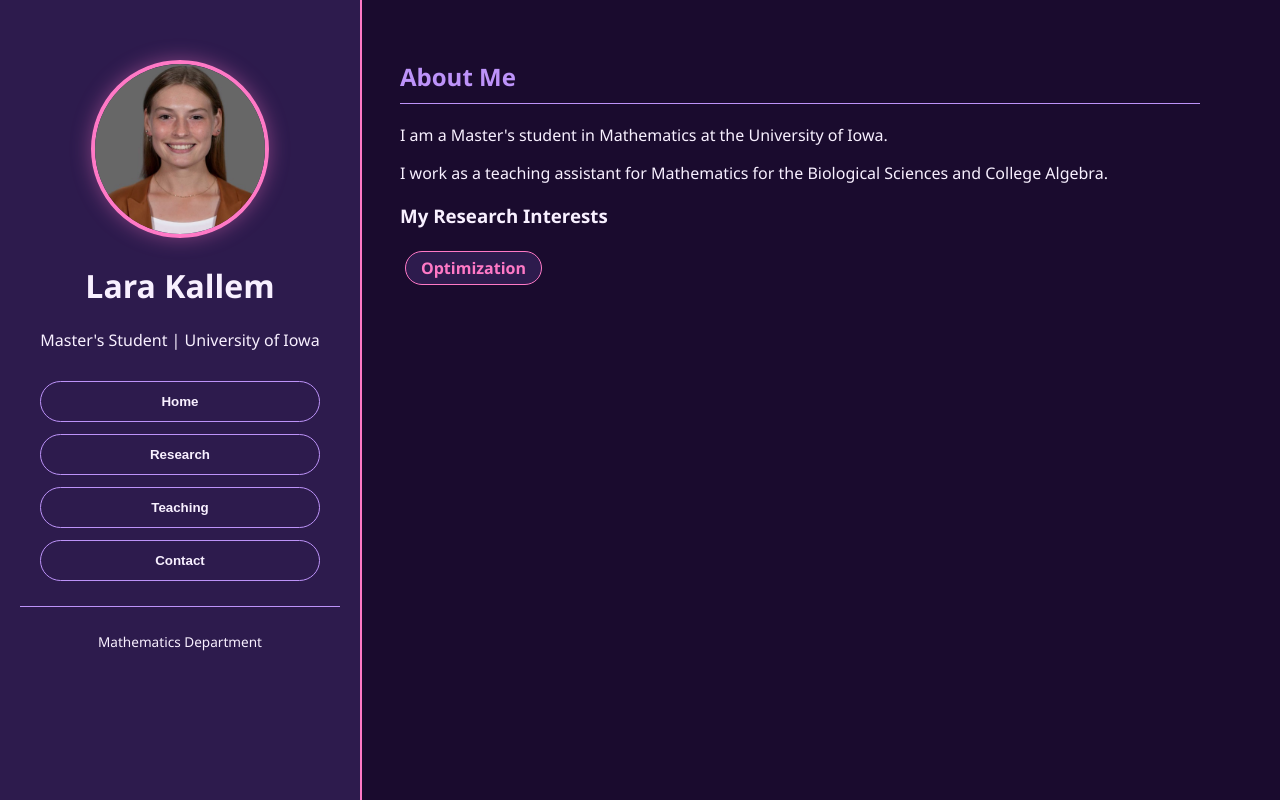
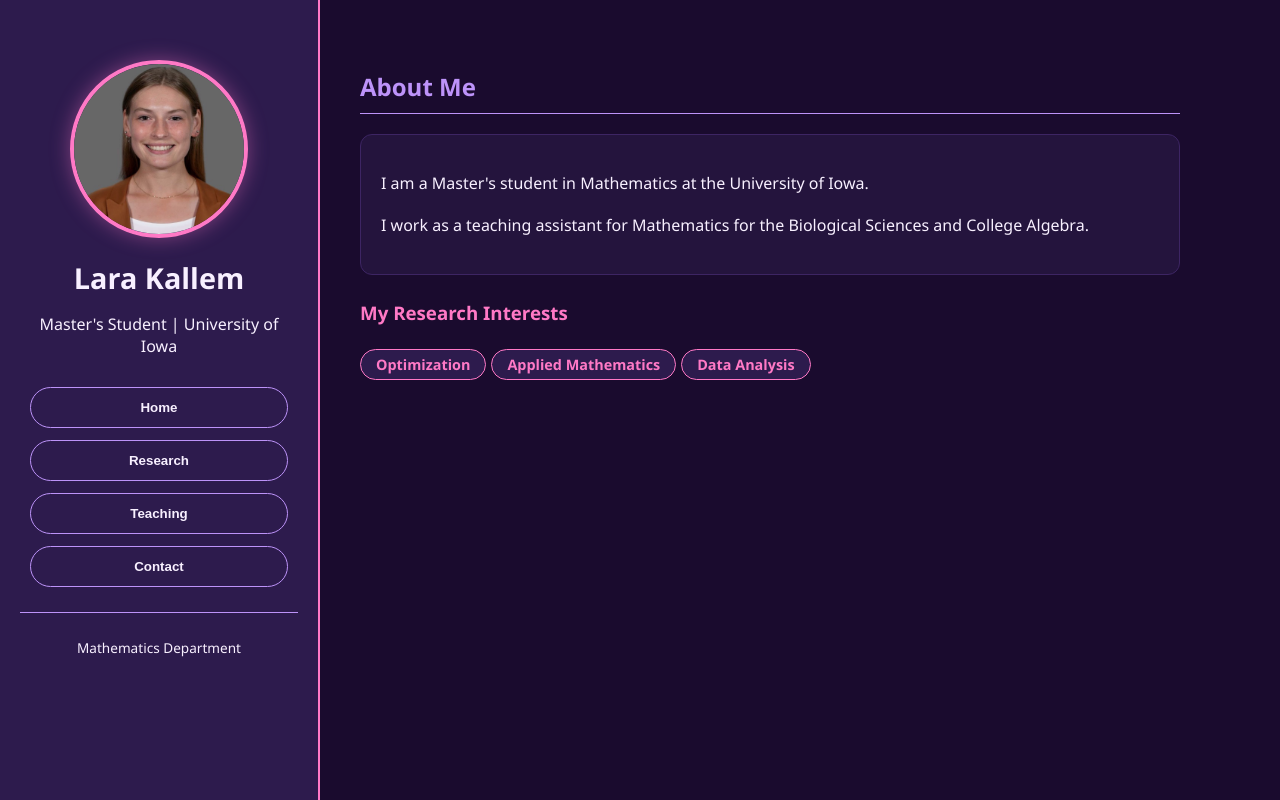
Before and after one commit to larakallem/Lara-Kallem-github.io, a plain HTML site: page index.html in a window 1280 px wide. Both pictures are taken after a click on the button "Home". Drawn offline with Linux system fonts and the light colour scheme.

Commit message:
Refactor index.html for improved structure and styling

```diff
--- a/index.html
+++ b/index.html
@@ -2,7 +2,11 @@
 <html lang="en">
 <head>
     <meta charset="UTF-8">
+    <meta name="viewport" content="width=device-width, initial-scale=1.0">
     <title>Lara Kallem | Master's Student</title>
+
+    <link rel="stylesheet" href="https://cdnjs.cloudflare.com/ajax/libs/font-awesome/6.4.2/css/all.min.css">
+
     <style>
         :root {
             --bg: #1a0b2e;
@@ -10,54 +14,152 @@
             --text: #f8f0ff;
             --pink: #ff79c6;
             --purple: #bd93f9;
+            --card-bg: #24143d;
+            --card-border: #3d2563;
         }
+
         body {
-            background-color: var(--bg); color: var(--text);
+            background-color: var(--bg);
+            color: var(--text);
             font-family: 'Segoe UI', Tahoma, Geneva, Verdana, sans-serif;
-            margin: 0; display: flex; overflow-x: hidden;
+            margin: 0;
+            display: flex;
+            min-height: 100vh;
         }
 
         /* SIDEBAR */
         .sidebar {
-            background-color: var(--sidebar); width: 320px; min-height: 100vh;
-            padding: 40px 20px; text-align: center; border-right: 2px solid var(--pink);
-            position: fixed; z-index: 100;
+            background-color: var(--sidebar);
+            width: 320px;
+            height: 100vh;
+            padding: 40px 20px;
+            text-align: center;
+            border-right: 2px solid var(--pink);
+            position: fixed;
+            left: 0;
+            top: 0;
+            z-index: 100;
+            box-sizing: border-box;
+            overflow-y: auto;
         }
+
         .profile-img {
-            width: 170px; height: 170px; border-radius: 50%;
-            border: 4px solid var(--pink); object-fit: cover;
-            margin-top: 20px; object-position: center -1px;
+            width: 170px;
+            height: 170px;
+            border-radius: 50%;
+            border: 4px solid var(--pink);
+            object-fit: cover;
+            margin-top: 20px;
+            object-position: center top;
             box-shadow: 0 0 20px rgba(255, 121, 198, 0.4);
         }
-        .nav-menu { margin-top: 30px; text-align: left; padding: 0 20px; }
+
+        .nav-menu {
+            margin-top: 30px;
+            text-align: left;
+            padding: 0 10px;
+        }
+
         .nav-btn {
-            display: block; width: 100%; padding: 12px; margin-bottom: 12px;
-            background: transparent; border: 1.5px solid var(--purple);
-            color: var(--text); text-align: center; text-decoration: none;
-            border-radius: 30px; font-weight: bold; transition: 0.3s;
-            cursor: pointer; outline: none;
+            display: block;
+            width: 100%;
+            padding: 12px;
+            margin-bottom: 12px;
+            background: transparent;
+            border: 1.5px solid var(--purple);
+            color: var(--text);
+            text-align: center;
+            text-decoration: none;
+            border-radius: 30px;
+            font-weight: bold;
+            transition: 0.3s;
+            cursor: pointer;
+            outline: none;
         }
-        .nav-btn:hover { background: var(--pink); border-color: var(--pink); color: var(--bg); }
+
+        .nav-btn:hover {
+            background: var(--pink);
+            border-color: var(--pink);
+            color: var(--bg);
+        }
 
         /* MAIN CONTENT */
-        .main { flex: 1; padding: 40px; margin-left: 360px; max-width: 800px; }
+        .main {
+            flex: 1;
+            padding: 40px;
+            margin-left: 320px; /* Match sidebar width */
+            max-width: 900px;
+            box-sizing: border-box;
+        }
 
-        /* POP-UP EFFECT: HIDE SECTIONS BY DEFAULT */
-        section { display: none; animation: fadeIn 0.5s; }
-        #home { display: block; } /* Show home by default */
+        section {
+            display: none;
+            animation: fadeIn 0.6s ease-out forwards;
+        }
+
+        #home { display: block; }
 
         @keyframes fadeIn {
-            from { opacity: 0; transform: translateY(10px); }
+            from { opacity: 0; transform: translateY(15px); }
             to { opacity: 1; transform: translateY(0); }
         }
 
-        h2 { color: var(--purple); border-bottom: 1px solid var(--purple); padding-bottom: 10px; margin-top: 20px; }
-        .card { background: #24143d; padding: 20px; border-radius: 12px; margin-bottom: 20px; border: 1px solid #3d2563; }
+        h1 { font-size: 1.8em; margin: 15px 0 5px; }
+        h2 { color: var(--purple); border-bottom: 1px solid var(--purple); padding-bottom: 10px; margin-top: 30px; }
+        h3 { color: var(--pink); margin-top: 25px; }
+
+        .card {
+            background: var(--card-bg);
+            padding: 20px;
+            border-radius: 12px;
+            margin-bottom: 20px;
+            border: 1px solid var(--card-border);
+            line-height: 1.6;
+        }
+
         .interest-tag {
-            display: inline-block; background: var(--sidebar); border: 1px solid var(--pink);
-            color: var(--pink); padding: 5px 15px; border-radius: 20px; margin: 5px; font-weight: bold;
+            display: inline-block;
+            background: var(--sidebar);
+            border: 1px solid var(--pink);
+            color: var(--pink);
+            padding: 5px 15px;
+            border-radius: 20px;
+            margin: 5px 5px 5px 0;
+            font-weight: bold;
+            font-size: 0.9em;
         }
-        .date { color: var(--pink); font-weight: bold; float: right; font-size: 0.9em; }
+
+        .date {
+            color: var(--pink);
+            font-weight: bold;
+            display: block;
+            margin-bottom: 5px;
+            font-size: 0.85em;
+        }
+
+        /* Contact Styling */
+        .contact-row {
+            display: flex;
+            align-items: center;
+            gap: 15px;
+            margin-bottom: 15px;
+        }
+        .contact-icon { color: var(--pink); width: 20px; text-align: center; font-size: 1.2em; }
+        .contact-text a { color: var(--text); text-decoration: none; border-bottom: 1px solid transparent; }
+        .contact-text a:hover { border-bottom: 1px solid var(--pink); }
+
+        /* Responsive Design */
+        @media (max-width: 850px) {
+            body { flex-direction: column; }
+            .sidebar {
+                position: relative;
+                width: 100%;
+                height: auto;
+                border-right: none;
+                border-bottom: 2px solid var(--pink);
+            }
+            .main { margin-left: 0; padding: 20px; }
+        }
     </style>
 </head>
 <body>
@@ -67,12 +169,12 @@
     <h1>Lara Kallem</h1>
     <p>Master's Student | University of Iowa</p>
 
-    <div class="nav-menu">
+    <nav class="nav-menu">
         <button onclick="showSection('home')" class="nav-btn">Home</button>
         <button onclick="showSection('research')" class="nav-btn">Research</button>
         <button onclick="showSection('teaching')" class="nav-btn">Teaching</button>
         <button onclick="showSection('contact')" class="nav-btn">Contact</button>
-    </div>
+    </nav>
 
     <hr style="border: 0; border-top: 1px solid var(--purple); margin: 25px 0;">
     <p style="font-size: 0.85em;">Mathematics Department</p>
@@ -81,13 +183,16 @@
 <div class="main">
     <section id="home">
         <h2>About Me</h2>
+        <div class="card">
             <p>I am a Master's student in Mathematics at the University of Iowa.</p>
-
             <p>I work as a teaching assistant for Mathematics for the Biological Sciences and College Algebra.</p>
+        </div>
 
         <h3>My Research Interests</h3>
-    <div style="margin-top: 15px; display: flex; flex-direction: column; gap: 10px; align-items: flex-start;">
+        <div style="display: flex; flex-wrap: wrap;">
             <span class="interest-tag">Optimization</span>
+            <span class="interest-tag">Applied Mathematics</span>
+            <span class="interest-tag">Data Analysis</span>
         </div>
     </section>
 
@@ -111,7 +216,7 @@
         <div class="card">
             <strong>Personal Lines Field Product Intern | Nationwide Insurance</strong><br>
             Des Moines, IA (remote)
-        <p>Analyzed large datasets across personal lines insurance products, supported profitability analysis for a $500M portfolio at a Fortune 100 insurer, and delivered data-driven recommendations to leadership addressing loss pressure and product performance.</p>
+            <p>Analyzed large datasets across personal lines insurance products, supported profitability analysis for a $500M portfolio, and delivered data-driven recommendations addressing loss pressure.</p>
         </div>
     </section>
 
@@ -135,7 +240,6 @@
             <strong>Teaching Assistant</strong><br>
             Mathematics for the Biological Sciences
         </div>
-
     </section>
 
     <section id="contact">
@@ -149,11 +253,6 @@
             </div>
 
             <div class="contact-row">
-            <div class="contact-icon"><i class="fa-solid fa-phone"></i></div>
-
-        </div>
-
-        <div class="contact-row">
                 <div class="contact-icon"><i class="fa-brands fa-github"></i></div>
                 <div class="contact-text">
                     <a href="https://github.com/larakallem" target="_blank">github.com/larakallem</a>
@@ -161,18 +260,11 @@
             </div>
 
             <div class="contact-row">
-            <div class="contact-icon"><i class="fa-solid fa-graduation-cap"></i></div>
-
-        </div>
-
-        <div class="contact-row">
                 <div class="contact-icon"><i class="fa-solid fa-location-dot"></i></div>
                 <div class="contact-text">
                     <strong>University of Iowa</strong><br>
                     1F MacLean Hall (MLH)<br>
-                2 W. Washington Street<br>
-                Iowa City, IA 52240<br>
-                United States
+                    2 W. Washington Street, Iowa City, IA 52240
                 </div>
             </div>
         </div>
@@ -181,17 +273,25 @@
 
 <script>
     function showSection(sectionId) {
-        // Hide all sections
+        // Hide all sections with a clean reset
         const sections = document.querySelectorAll('section');
         sections.forEach(section => {
             section.style.display = 'none';
         });
 
-        // Show the selected section
-        document.getElementById(sectionId).style.display = 'block';
+        // Show the target section
+        const activeSection = document.getElementById(sectionId);
+        if (activeSection) {
+            activeSection.style.display = 'block';
 
-        // Scroll to top of main content
-        window.scrollTo(0, 0);
+            // Re-trigger the animation manually by resetting it
+            activeSection.style.animation = 'none';
+            activeSection.offsetHeight; // trigger reflow
+            activeSection.style.animation = 'fadeIn 0.6s ease-out forwards';
+        }
+
+        // Scroll back to top
+        window.scrollTo({ top: 0, behavior: 'smooth' });
     }
 </script>
 
```
Lines whose indentation alone changed are shown as unchanged.
